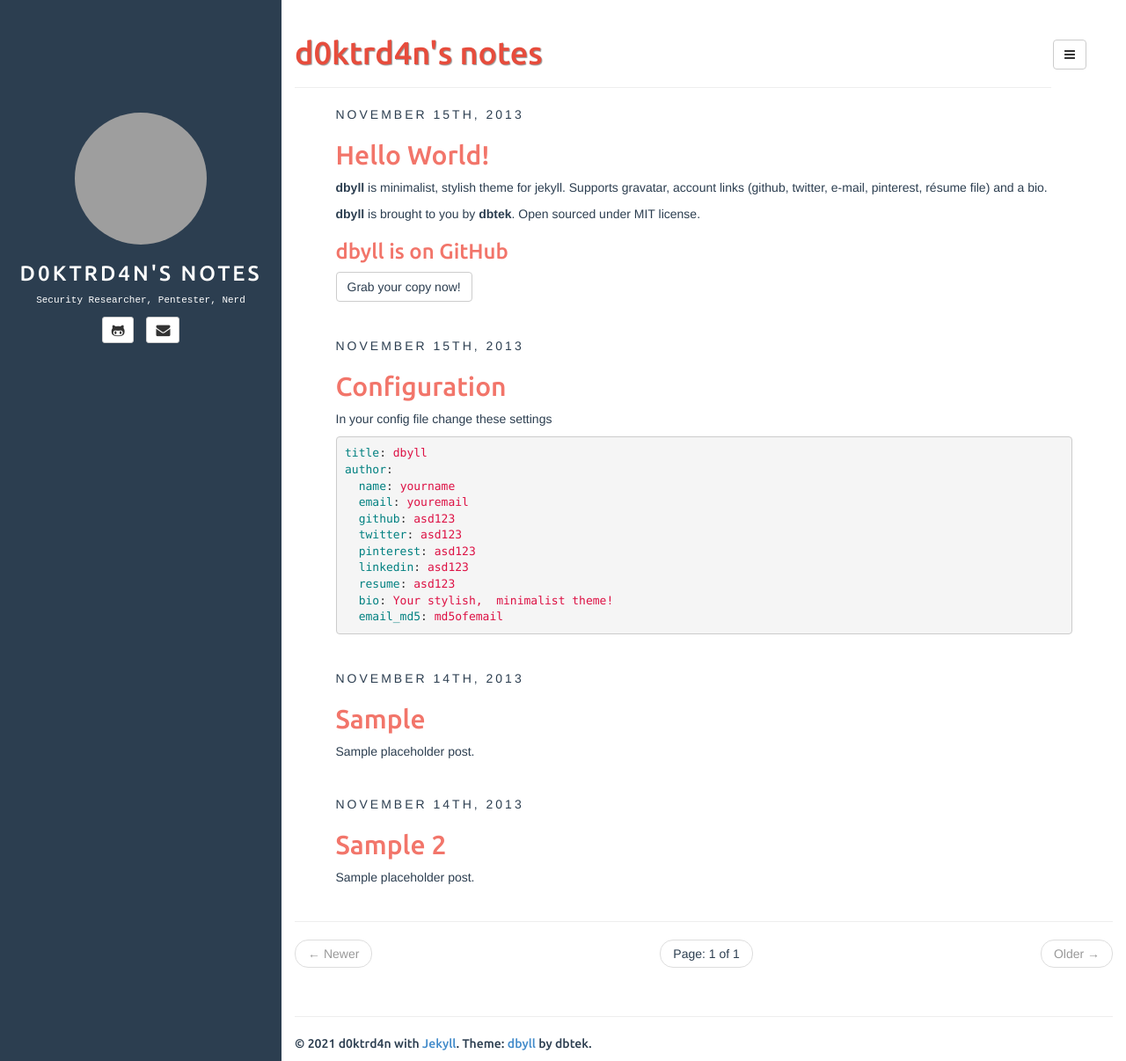
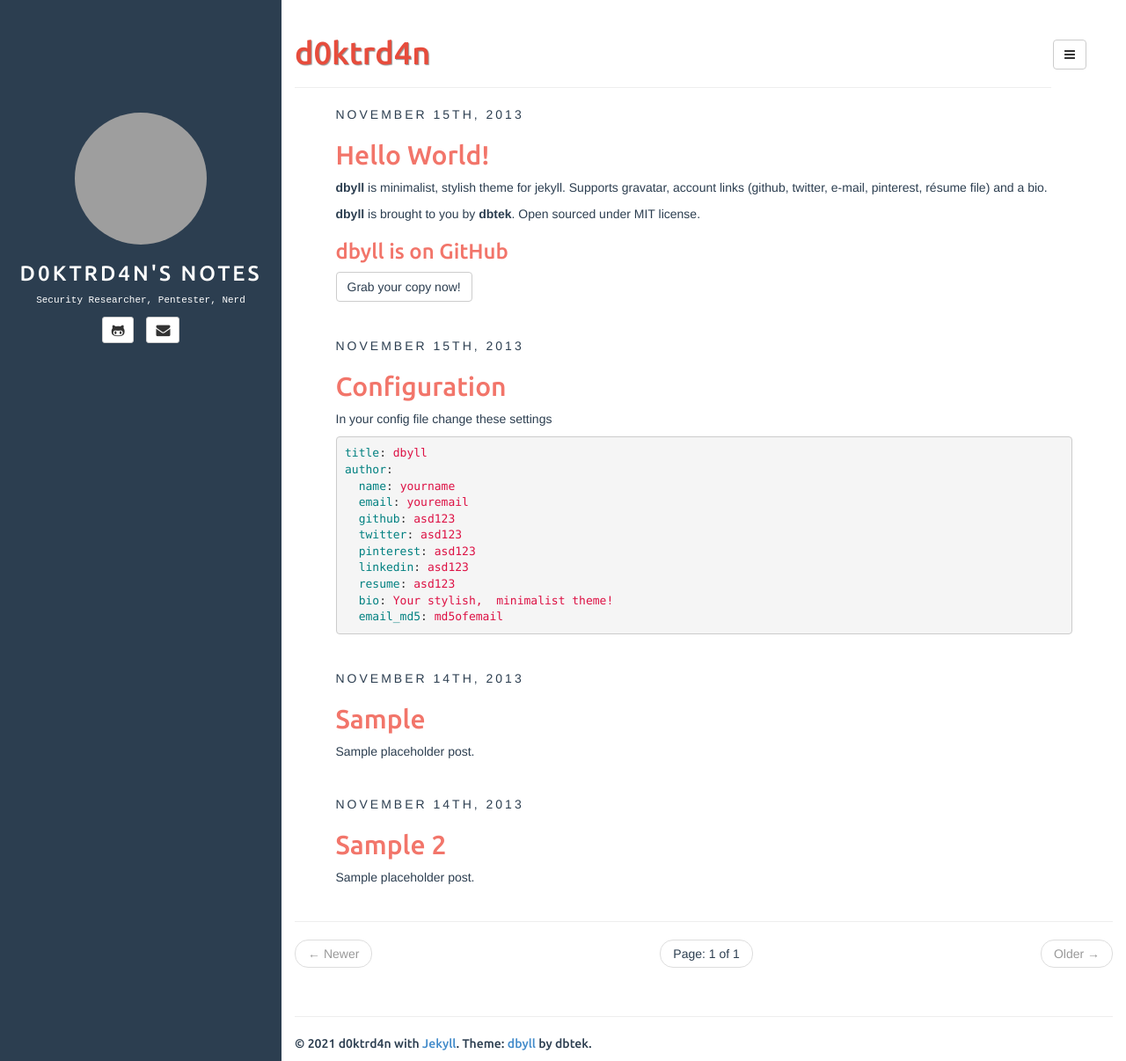
Before and after one commit to d0ktrd4n/d0ktrd4n.github.io, a Jekyll site: the page built from index.html, in a window 1280 px wide and 1206 px high. Shown: the whole window at 88% size. Built offline with Jekyll 4.4.1, drawn with Linux system fonts in a browser that asks for light colours; the list of posts is cut into pages by our own code; grey boxes are pictures that could not be loaded.

Commit message:
Update _config.yml

```diff
--- a/_config.yml
+++ b/_config.yml
@@ -14,7 +14,7 @@ defaults:
     scope:
       path: "" # empty string for all files
     values:
-      title: d0ktrd4n's notes
+      title: d0ktrd4n
 
 description: d0ktrd4n
 author:
```
